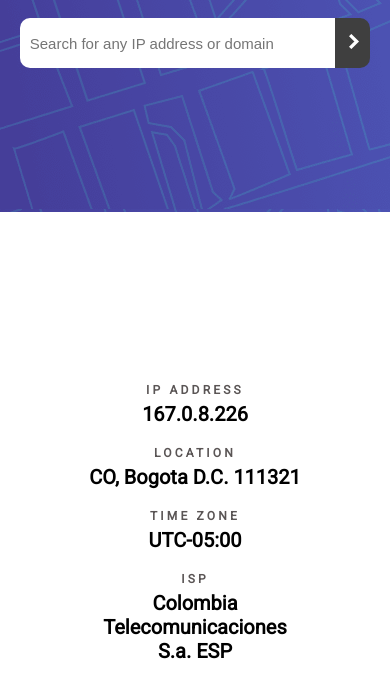
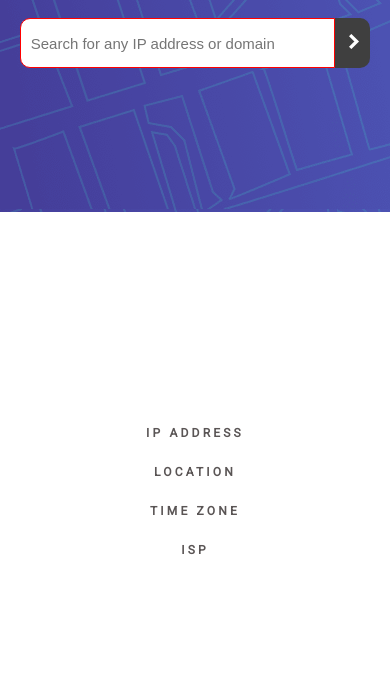
Before and after one commit to dacardenasa/ip-address-tracker-master, a plain HTML site: page index.html in a window 390 px wide. Both pictures are taken after a click on the button 352 px from the left and 84 px from the top of the page. Shown: the part 41-738 px from the top of the page. Drawn offline with nearby package versions, Linux system fonts and the light colour scheme; no server answers.

Commit message:
Add validatios to ip-address input

```diff
--- a/css/styles.css
+++ b/css/styles.css
@@ -117,6 +117,10 @@ header {
   z-index: 0;
 }
 
+.show-error {
+  border: 1px solid red !important;
+}
+
 @media (max-width: 768px) {
 
   .box-search {
@@ -159,6 +163,18 @@ header {
 @media (max-width: 562px) {
 
   .box-information {
+    bottom: -160%;
+  }
+
+}
+
+@media (max-width: 523px) {
+
+  .box-search {
+    width: 95%;
+  }
+
+  .box-information {
     bottom: -170%;
   }
 
@@ -166,21 +182,10 @@ header {
 
 @media (max-width: 491px) {
 
-  .box-search {
-    width: 95%;
-  }
-
   .box-information {
-    bottom: -190%;
+    width: 70%;
+    left: 15%;
+    bottom: -150%;
   }
 
 }
-
-@media (max-width: 411px) {
-
-  .box-information {
-    width: 70%;
-    left: 15%;
-  }
-
-}
--- a/index.html
+++ b/index.html
@@ -25,7 +25,7 @@
           <div class="title">
             <p>IP ADDRESS</p>
           </div>
-          <p id="address-data">167.0.8.226</p>
+          <p id="address-data"></p>
         </div>
       </div>
       <div class="box">
@@ -33,7 +33,7 @@
           <div class="title">
             <p>LOCATION</p>
           </div>
-          <p id="location-data">CO, Bogota D.C. 111321</p>
+          <p id="location-data"></p>
         </div>
       </div>
       <div class="box">
@@ -41,7 +41,7 @@
           <div class="title">
             <p>TIME ZONE</p>
           </div>
-          <p id="zone-data">UTC-05:00</p>
+          <p id="zone-data"></p>
         </div>
       </div>
       <div class="box">
@@ -49,7 +49,7 @@
           <div class="title">
             <p>ISP</p>
           </div>
-          <p id="isp-data">Colombia Telecomunicaciones S.a. ESP</p>
+          <p id="isp-data"></p>
         </div>
       </div>
     </div>
--- a/js/getIp.js
+++ /dev/null
@@ -1,7 +0,0 @@
-'use strict';
-
-export const getIp = async () => {
-  return await $.getJSON('https://api.ipify.org?format=json', function(data){
-      return data;
-  });
-};
--- a/js/index.js
+++ b/js/index.js
@@ -1,5 +1,5 @@
 import { getMap } from "./map.js";
-import { getIp } from "./getIp.js";
+import { getIp, ValidateIPaddress } from "./ip.js";
 
 (async function(){
   try {
@@ -13,7 +13,7 @@ import { getIp } from "./getIp.js";
       .done(function (response) {
         const { lat, lng, region, city, postalCode, timezone } = response.location;
         const { isp } = response;
-        getMap(lat, lng);
+        getMap(lat, lng, isp);
         $("#address-data").text(data.ip);
         $("#location-data").text(`${region}, ${city}, ${postalCode}`);
         $("#zone-data").text("UTC" + timezone);
@@ -29,7 +29,9 @@ import { getIp } from "./getIp.js";
 
 $("#btn-search").on("click", function(){
   const ip = $("#ip-address").val();
+  if ($("#ip-address").hasClass("show-error")) $("#ip-address").removeClass("show-error");
 
+  if (ValidateIPaddress(ip)) {
     $.ajax({
       method: "GET",
       url:
@@ -39,10 +41,9 @@ $("#btn-search").on("click", function(){
       .done(function (response) {
         const { lat, lng, region, city, postalCode, timezone } = response.location;
         const { isp } = response;
-      console.log(response);
         map.remove();
         $("#main-container").append("<div id='map' style='height: 70vh; z-index: 0;'></div>");
-      getMap(lat, lng);
+        getMap(lat, lng, isp);
         $("#address-data").text(ip);
         $("#location-data").text(`${region}, ${city}, ${postalCode}`);
         $("#zone-data").text("UTC" + timezone);
@@ -51,5 +52,8 @@ $("#btn-search").on("click", function(){
       .fail(function (error) {
         console.log(error);
       });
+  } else {
+    $("#ip-address").addClass("show-error");
+  }
 
 });
--- /dev/null
+++ b/js/ip.js
@@ -0,0 +1,14 @@
+'use strict';
+
+export const getIp = () => {
+  return $.getJSON('https://api.ipify.org?format=json', function(data){
+      return data;
+  });
+};
+
+export const ValidateIPaddress = (ipaddress) => {
+  if (/^(25[0-5]|2[0-4][0-9]|[01]?[0-9][0-9]?)\.(25[0-5]|2[0-4][0-9]|[01]?[0-9][0-9]?)\.(25[0-5]|2[0-4][0-9]|[01]?[0-9][0-9]?)\.(25[0-5]|2[0-4][0-9]|[01]?[0-9][0-9]?)$/.test(ipaddress)) {
+    return (true)
+  }
+  return (false)
+}
--- a/js/map.js
+++ b/js/map.js
@@ -1,6 +1,6 @@
 "use strict";
 
-export const getMap = (lat = 41.4780103, long = 2.3043663) => {
+export const getMap = (lat, long, isp) => {
   const map = L.map("map", {
     center: [lat, long],
     zoom: 11,
@@ -17,5 +17,5 @@ export const getMap = (lat = 41.4780103, long = 2.3043663) => {
   var marker = L.marker([lat, long], { draggable: true }).addTo(
     map
   );
-  marker.bindPopup("Aqui estan nuestras oficinas").openPopup();
+  marker.bindPopup(`${isp}`).openPopup();
 };
```
Lines whose indentation alone changed are shown as unchanged.
